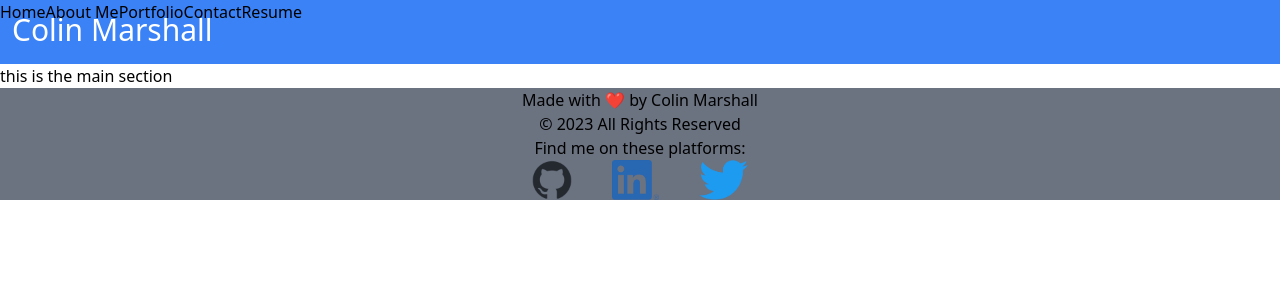
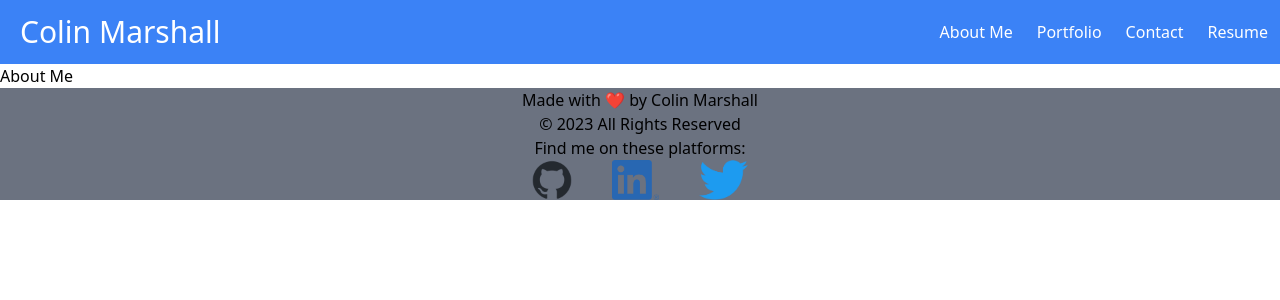
Before and after one commit to CascadeColin/Portfolio, a React (Create React App) app: page / in a window 1280 px wide. Shown: the top 300 px of the page. Built offline with nearby package versions, Linux system fonts and the light colour scheme.

Commit message:
refactored component layout; deleted CRA logo.svg; connected pages to main navbar for mobile and non-mobile page rendering

```diff
--- a/src/app.jsx
+++ b/src/app.jsx
@@ -1,19 +1,20 @@
-import Header from "./header/header";
-import Main from "./main/main";
+import Main from "./main/navigation";
 import Footer from "./footer/footer";
 import { footerLinks } from "./helpers/footerLinks";
-import {menuList} from "./helpers/menuList"
+import { menuList } from "./helpers/menuList";
 
 /* TODO:
-1) Main
-2) refactor Header to pass props
+
 */
+
+// thoughts:  main needs to be a subcomponent of header?
+// header will always stay the same but interacting with it will change the view for main
+// therefore it should be a subcomponent
 
 export default function App() {
   return (
     <div className="app">
-      <Header menuList={menuList} />
-      <Main />
+      <Main menuList={menuList} />
       <Footer footerLinks={footerLinks} />
     </div>
   );
--- a/src/helpers/menuList.js
+++ b/src/helpers/menuList.js
@@ -2,16 +2,13 @@ import { addKeyValues } from "./addKeyValue";
 
 const menuNames = [
   {
-    name: "Home",
-  },
-  {
-    name: "About me",
+    name: "About",
   },
   {
     name: "Portfolio",
   },
   {
-    name: "Contact me",
+    name: "Contact",
   },
   {
     name: "Resume",
--- a/src/main/main.jsx
+++ /dev/null
@@ -1,7 +0,0 @@
-import React from "react";
-
-export default function header() {
-    return (
-        <p>this is the main section</p>
-    )
-}
--- a/src/header/header.jsx
+++ b/src/main/navigation.jsx
@@ -1,18 +1,39 @@
 import React, { useState, useEffect, useRef } from "react";
 // set screen size options with react-responsive
 import MediaQuery, { useMediaQuery } from "react-responsive";
-import menuImg from "../img/light-hamburger.png";
-import portrait from "../img/menuImg.png";
+import hamburgerIcon from "../img/light-hamburger.png";
+import About from "./pages/aboutMe";
+import Portfolio from "./pages/portfolio";
+import Resume from "./pages/resume";
+import Contact from "./pages/contact";
 
 /* TODO:
 1) make buttons clickable
-2) refine UI on PC
 3) change font
 3) finishing touches
 4) refactor
 */
 
-export default function Header({ menuList }) {
+export default function Main({ menuList }) {
+  const [currentPage, setCurrentPage] = useState("About");
+
+  function renderTab() {
+    switch (currentPage) {
+      case "About":
+        return <About />;
+      case "Portfolio":
+        return <Portfolio />;
+      case "Contact":
+        return <Contact />;
+      case "Resume":
+        return <Resume />;
+      default:
+        return <About />;
+    }
+  }
+
+  const pageHandler = (page) => setCurrentPage(page);
+
   // sets default state of dropdown menu to be closed
   const [open, setOpen] = useState(false);
 
@@ -50,11 +71,6 @@ export default function Header({ menuList }) {
             <br />
             <span className="text-2xl font-medium">Web Developer</span>
           </h3>
-          <img
-            className="absolute h-16 w-16 top-5 right-24"
-            src={portrait}
-            alt="Portrait"
-          />
           {/* onClick toggles boolean switch */}
           <div className="menu-container" ref={menuRef}>
             <div
@@ -65,30 +81,49 @@ export default function Header({ menuList }) {
             >
               <img
                 className="absolute top-7 right-7 h-10 w-10 overflow-hidden cursor-pointer"
-                src={menuImg}
+                src={hamburgerIcon}
                 alt="Menu Button"
               />
             </div>
-            <div className={`dropdown absolute top-24 right-5 bg-gray-500 pt-2 pr-5 before:content-[''] before:absolute before:-top-1 before:right-5 before:h-5 before:w-5 before:bg-gray-500 before:rotate-45 ${open ? "active opacity-100 visible translate-y-0 duration-500" : "inactive opacity-0 invisible -translate-y-3 duration-500"}`}>
+            <div
+              className={`dropdown absolute top-24 right-5 bg-gray-500 pt-2 pr-5 before:content-[''] before:absolute before:-top-1 before:right-5 before:h-5 before:w-5 before:bg-gray-500 before:rotate-45 ${
+                open
+                  ? "active opacity-100 visible translate-y-0 duration-500"
+                  : "inactive opacity-0 invisible -translate-y-3 duration-500"
+              }`}
+            >
               <ul>
                 {menuList.map((item) => {
-                  return <li key={item.id}>{item.name}</li>;
+                  return <li key={item.id} onClick={() => pageHandler(item.name)}>{item.name}</li>;
                 })}
               </ul>
             </div>
           </div>
         </div>
+        {renderTab()}
       </MediaQuery>
       {/* if screen size is 640px or more */}
       <MediaQuery minWidth={640}>
-        <div className="bg-blue-500 h-16">
-          <h1 className="text-white absolute font-medium left-3 top-3 text-3xl">Colin Marshall</h1>
-          <button>Home</button>
-          <button>About Me</button>
-          <button>Portfolio</button>
-          <button>Contact</button>
-          <button>Resume</button>
+        <div className="bg-blue-500 h-16 flex justify-between items-center">
+          <h1 className="text-white pl-5 font-medium text-3xl">
+            Colin Marshall
+          </h1>
+          <div className="text-white">
+            <button className="px-3">
+              <a href="#about" onClick={() => pageHandler('About')}>About Me</a>
+            </button>
+            <button className="px-3">
+              <a href="#portfolio" onClick={() => pageHandler('Portfolio')}>Portfolio</a>
+            </button>
+            <button className="px-3" onClick={() => pageHandler('Contact')}>
+              <a href="#contact">Contact</a>
+            </button>
+            <button className="px-3" onClick={() => pageHandler('Resume')}>
+              <a href="#resume">Resume</a>
+            </button>
+          </div>
         </div>
+        {renderTab()}
       </MediaQuery>
     </div>
   );
--- /dev/null
+++ b/src/main/pages/aboutMe.jsx
@@ -0,0 +1,7 @@
+import React from 'react'
+
+export default function About() {
+    return (
+        <div>About Me</div>
+    )
+}
--- /dev/null
+++ b/src/main/pages/contact.jsx
@@ -0,0 +1,7 @@
+import React from 'react'
+
+export default function Contact() {
+    return (
+        <div>Contact Me!</div>
+    )
+}
--- /dev/null
+++ b/src/main/pages/portfolio.jsx
@@ -0,0 +1,7 @@
+import React from 'react'
+
+export default function Portfolio() {
+    return (
+        <div>Portfolio!</div>
+    )
+}
--- /dev/null
+++ b/src/main/pages/resume.jsx
@@ -0,0 +1,7 @@
+import React from 'react'
+
+export default function Resume() {
+    return (
+        <div>Resume!</div>
+    )
+}
```
Also changed, not shown: src/logo.svg (deleted), src/main/aboutMe/aboutMe.jsx (deleted), src/main/contact/contact.jsx (deleted), src/main/portfolio/portfolio.jsx (deleted), src/main/resume/resume.jsx (deleted).
